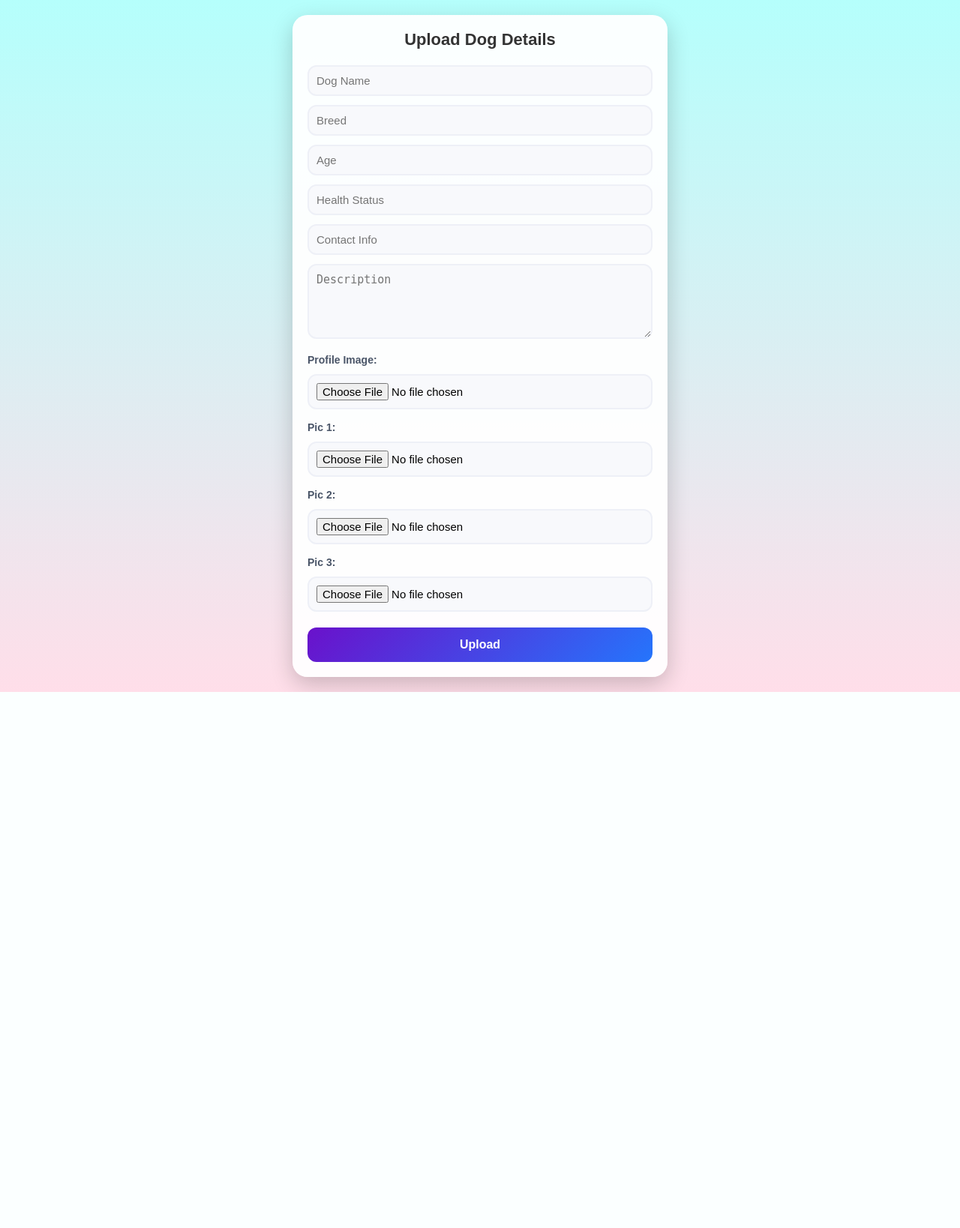
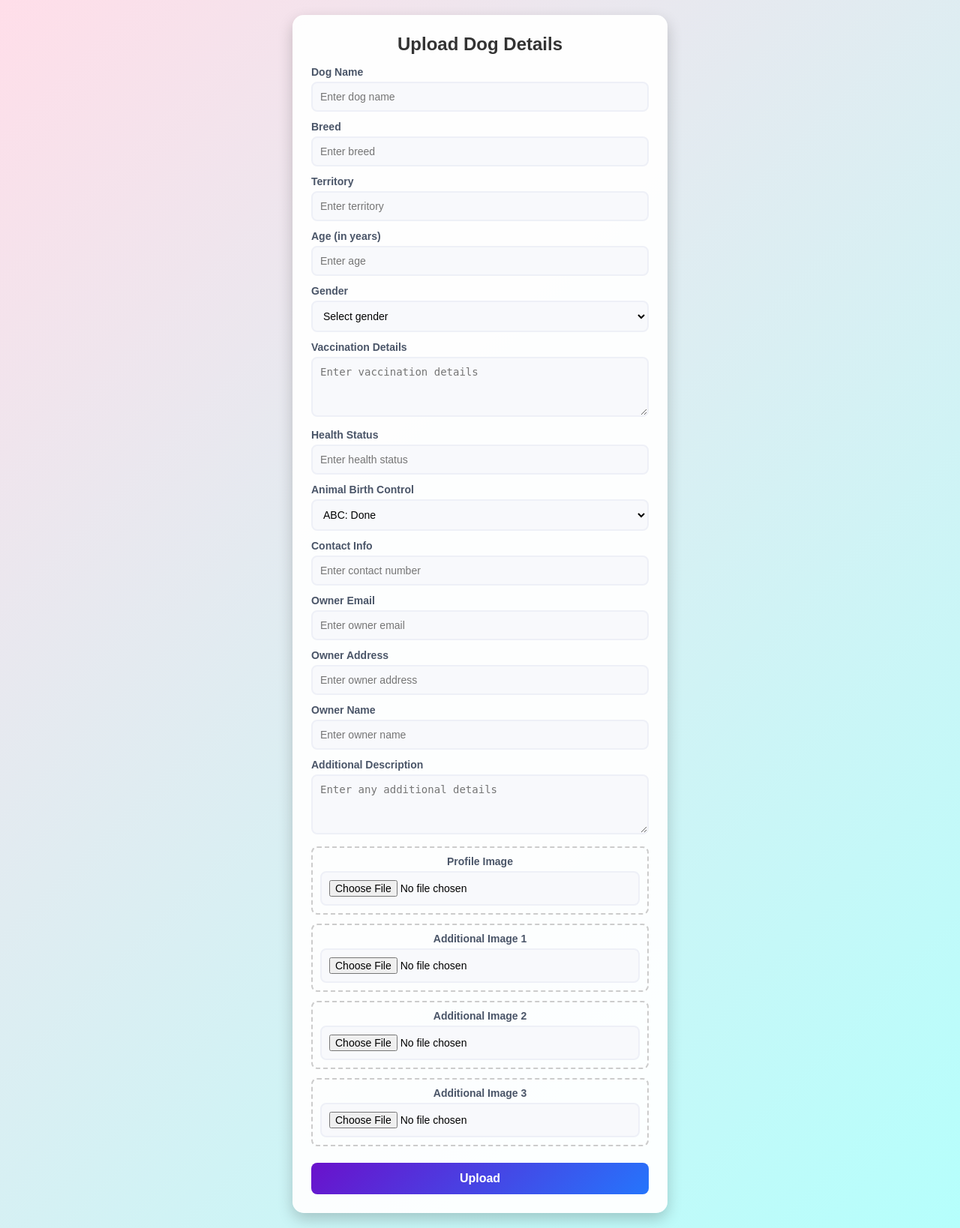
Before and after one commit to vijay1379/Dog-Care, a Flask app: page /upload in a window 1280 px wide. Shown: the whole page at 75% size. Before the commit the page ends 923 px from the top, so only its background shows below. Run offline with Flask 3, Linux system fonts and the light colour scheme; a user stored in the database is signed in; parts of the project's set-up code (start-up, migrations or seed data) failed here and were passed over.

Commit message:
Update upload.html

```diff
--- a/templates/upload.html
+++ b/templates/upload.html
@@ -12,109 +12,89 @@
         }
         body {
             font-family: 'Arial', sans-serif;
-            background-color: #FFDEE9;
-            background-image: linear-gradient(0deg, #FFDEE9 0%, #B5FFFC 100%);
-
+            background: linear-gradient(135deg, #FFDEE9 0%, #B5FFFC 100%);
             min-height: 100vh;
-            margin: 0;
+            display: flex;
+            justify-content: center;
+            align-items: center;
             padding: 20px;
-            overflow-y: auto;
         }
         .upload-container {
             background: rgba(255, 255, 255, 0.95);
+            width: 100%;
             max-width: 500px;
-            margin: 20px auto;
             padding: 25px;
-            border-radius: 20px;
-            box-shadow: 0 10px 30px rgba(0, 0, 0, 0.2);
+            border-radius: 15px;
+            box-shadow: 0 8px 20px rgba(0, 0, 0, 0.2);
         }
         .upload-container h2 {
-            margin-bottom: 20px;
+            margin-bottom: 15px;
             color: #333;
+            text-align: center;
             font-size: 24px;
             font-weight: bold;
-            text-align: center;
         }
-        .upload-container input, .upload-container textarea {
+        .form-group {
+            margin-bottom: 12px;
+        }
+        label {
+            font-weight: bold;
+            font-size: 14px;
+            color: #4a5568;
+            display: block;
+            margin-bottom: 5px;
+        }
+        input, select, textarea {
             width: 100%;
-            padding: 12px;
-            margin: 8px 0;
+            padding: 10px;
             border: 2px solid #eef0f7;
-            border-radius: 12px;
-            font-size: 15px;
+            border-radius: 8px;
+            font-size: 14px;
             outline: none;
-            transition: all 0.3s ease;
             background: #f8f9fc;
+            transition: border 0.3s ease, box-shadow 0.3s ease;
         }
-        .upload-container input:focus, .upload-container textarea:focus {
+        input:focus, select:focus, textarea:focus {
             border-color: #6a11cb;
             box-shadow: 0 0 0 4px rgba(106, 17, 203, 0.1);
         }
-        .upload-container textarea {
+        textarea {
             resize: vertical;
-            height: 100px;
-            min-height: 100px;
+            height: 80px;
         }
         .upload-container button {
             width: 100%;
-            padding: 14px;
+            padding: 12px;
             background: linear-gradient(135deg, #6a11cb, #2575fc);
-            color: #fff;
+            color: white;
             border: none;
-            border-radius: 12px;
+            border-radius: 8px;
             font-size: 16px;
-            font-weight: 600;
+            font-weight: bold;
             cursor: pointer;
             transition: all 0.3s ease;
-            margin-top: 15px;
+            margin-top: 10px;
         }
         .upload-container button:hover {
             transform: translateY(-2px);
             box-shadow: 0 5px 15px rgba(106, 17, 203, 0.2);
         }
-        .upload-container label {
-            display: block;
-            margin: 10px 0 5px;
-            font-weight: 600;
-            color: #4a5568;
-            text-align: left;
-            font-size: 14px;
+        /* Custom File Input Styling */
+        .file-input {
+            border: 2px dashed #ccc;
+            padding: 10px;
+            text-align: center;
+            cursor: pointer;
+            border-radius: 8px;
+            transition: border 0.3s ease;
         }
-        /* Custom scrollbar */
-        ::-webkit-scrollbar {
-            width: 10px;
-        }
-        ::-webkit-scrollbar-track {
-            background: rgba(255, 255, 255, 0.1);
-            border-radius: 5px;
-        }
-        ::-webkit-scrollbar-thumb {
-            background: rgba(106, 17, 203, 0.5);
-            border-radius: 5px;
-        }
-        ::-webkit-scrollbar-thumb:hover {
-            background: rgba(106, 17, 203, 0.7);
+        .file-input:hover {
+            border-color: #6a11cb;
         }
         /* Responsive Design */
-        @media (max-height: 800px) {
-            body {
-                padding: 10px;
-            }
+        @media (max-width: 520px) {
             .upload-container {
                 padding: 20px;
-                margin: 10px auto;
-            }
-            .upload-container input, .upload-container textarea {
-                padding: 10px;
-                margin: 6px 0;
-            }
-            .upload-container h2 {
-                margin-bottom: 15px;
-                font-size: 22px;
-            }
-        }
-        @media (max-width: 520px) {
-            .upload-container {
                 margin: 10px;
             }
         }
@@ -124,20 +104,100 @@
     <div class="upload-container">
         <h2>Upload Dog Details</h2>
         <form action="/upload" method="POST" enctype="multipart/form-data">
-            <input type="text" name="name" placeholder="Dog Name" required>
-            <input type="text" name="breed" placeholder="Breed" required>
-            <input type="text" name="age" placeholder="Age" required>
-            <input type="text" name="health" placeholder="Health Status" required>
-            <input type="text" name="contact" placeholder="Contact Info" required>
-            <textarea name="description" placeholder="Description" required></textarea>
-            <label for="profile">Profile Image:</label>
-            <input type="file" name="profile" accept="image/*" required>
-            <label for="pic1">Pic 1:</label>
-            <input type="file" name="pic1" accept="image/*" required>
-            <label for="pic2">Pic 2:</label>
-            <input type="file" name="pic2" accept="image/*" required>
-            <label for="pic3">Pic 3:</label>
-            <input type="file" name="pic3" accept="image/*" required>
+            <div class="form-group">
+                <label for="name">Dog Name</label>
+                <input type="text" id="name" name="name" placeholder="Enter dog name" required>
+            </div>
+
+            <div class="form-group">
+                <label for="breed">Breed</label>
+                <input type="text" id="breed" name="breed" placeholder="Enter breed" required>
+            </div>
+
+            <div class="form-group">
+                <label for="territory">Territory</label>
+                <input type="text" id="territory" name="territory" placeholder="Enter territory" required>
+            </div>
+
+            <div class="form-group">
+                <label for="age">Age (in years)</label>
+                <input type="number" id="age" name="age" placeholder="Enter age" required>
+            </div>
+
+            <div class="form-group">
+                <label for="gender">Gender</label>
+                <select id="gender" name="gender" required>
+                    <option value="" disabled selected>Select gender</option>
+                    <option value="Male">Male</option>
+                    <option value="Female">Female</option>
+                </select>
+            </div>
+
+            <div class="form-group">
+                <label for="vaccination">Vaccination Details</label>
+                <textarea id="vaccination" name="vaccination" placeholder="Enter vaccination details" required></textarea>
+            </div>
+
+            <div class="form-group">
+                <label for="health">Health Status</label>
+                <input type="text" id="health" name="health" placeholder="Enter health status" required>
+            </div>
+
+            <div class="form-group">
+                <label for="abc">Animal Birth Control</label>
+                <select id="abc" name="abc" required>
+                    <option value="Done">ABC: Done</option>
+                    <option value="Not Done">ABC: Not Done</option>
+                </select>
+            </div>
+
+            <div class="form-group">
+                <label for="contact">Contact Info</label>
+                <input type="tel" id="contact" name="contact" placeholder="Enter contact number" required>
+            </div>
+            <div class="form-group">
+                <label for="email">Owner Email</label>
+                <input type="email" id="email" name="email" placeholder="Enter owner email" required></textarea>
+            </div>
+
+            <div class="form-group">
+                <label for="address">Owner Address</label>
+                <input type="text" id="address" name="address" placeholder="Enter owner address" required>
+            </div>
+
+            <!-- New Owner Details -->
+            <div class="form-group">
+                <label for="owner">Owner Name</label>
+                <input type="text" id="owner" name="owner" placeholder="Enter owner name" required>
+            </div>
+
+            <!-- End of Owner Details -->
+
+            <div class="form-group">
+                <label for="description">Additional Description</label>
+                <textarea id="description" name="description" placeholder="Enter any additional details" required></textarea>
+            </div>
+
+            <div class="form-group file-input">
+                <label for="profile">Profile Image</label>
+                <input type="file" id="profile" name="profile" accept="image/*" required>
+            </div>
+
+            <div class="form-group file-input">
+                <label for="pic1">Additional Image 1</label>
+                <input type="file" id="pic1" name="pic1" accept="image/*" required>
+            </div>
+
+            <div class="form-group file-input">
+                <label for="pic2">Additional Image 2</label>
+                <input type="file" id="pic2" name="pic2" accept="image/*" required>
+            </div>
+
+            <div class="form-group file-input">
+                <label for="pic3">Additional Image 3</label>
+                <input type="file" id="pic3" name="pic3" accept="image/*" required>
+            </div>
+
             <button type="submit">Upload</button>
         </form>
     </div>
```
